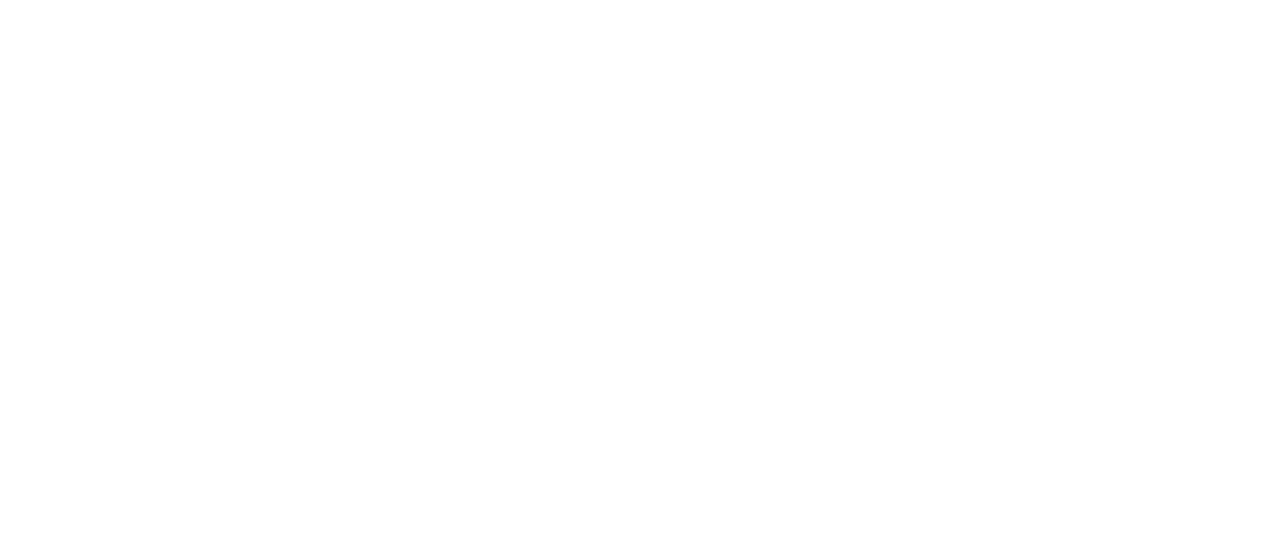
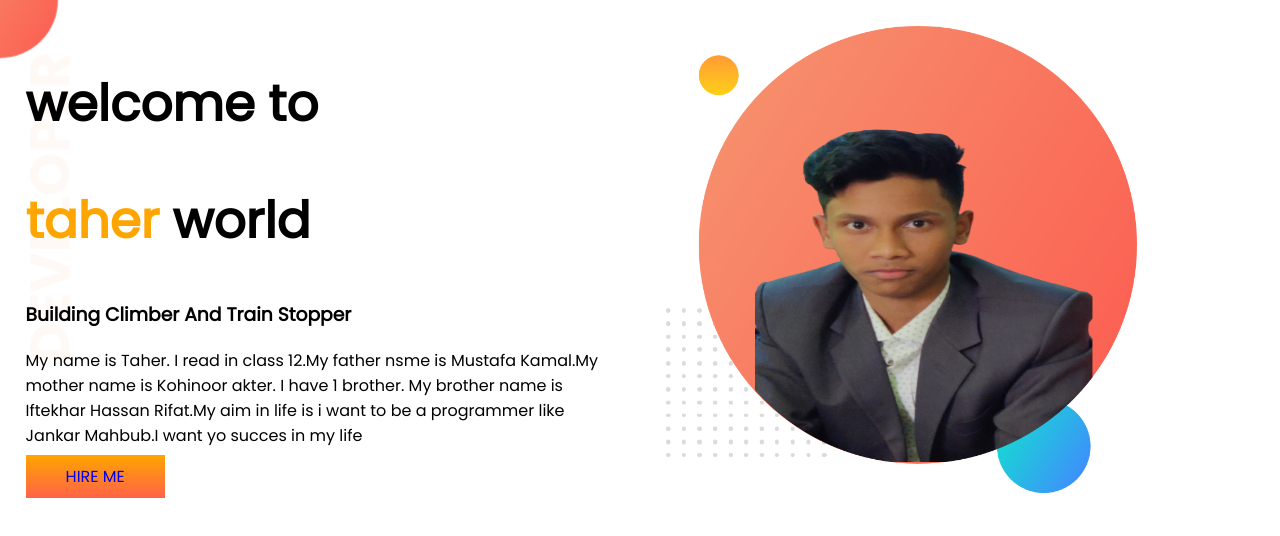
Before and after one commit to Abutaherrisat/Abu-Taher-portfolio, a plain HTML site: page index.html in a window 1280 px wide. Drawn offline with Linux system fonts and the light colour scheme.

Commit message:
top banner added

```diff
--- a/index.html
+++ b/index.html
@@ -5,9 +5,25 @@
     <meta http-equiv="X-UA-Compatible" content="IE=edge">
     <meta name="viewport" content="width=device-width, initial-scale=1.0">
     <title>Taher portfolio</title>
+    <link rel="preconnect" href="https://fonts.googleapis.com">
+<link rel="preconnect" href="https://fonts.gstatic.com" crossorigin>
+<link href="https://fonts.googleapis.com/css2?family=Poppins&display=swap" rel="stylesheet">
+
     <link rel="stylesheet" href="style.css">
 </head>
+     <section class="top-banner">
+        <div class="half-width">
+            <h1>welcome to</h1>
+            <h1><span class="color-change">taher</span> world</h1>
+            <h3>Building Climber And Train Stopper</h3>
+            <p>My name is Taher. I read in class 12.My father nsme is Mustafa Kamal.My mother name is Kohinoor akter. I have 1 brother. My brother name is Iftekhar Hassan Rifat.My aim in life is i want to be a programmer like Jankar Mahbub.I want yo succes in my life</p>
+            <a class="link-button"target="_blank" href="https://www.facebook.com/profile.php?id=100015179167735">HIRE ME</a>
+            </div>
+            <div class="half-width">
+            <img src="images/Taher-picture-with-bg.png.png" alt="">
 
+         </div>
+     </section>
 <body>
 
 </body>
--- a/style.css
+++ b/style.css
@@ -0,0 +1,29 @@
+body{
+    font-family: 'Poppins', sans-serif;
+    margin: 0;
+}
+h1{
+    font-size: 50px;
+}
+.color-change{
+    color:orange;
+}
+section{
+    display: flex;
+}
+.half-width{
+    width: 50%;
+    padding: 2%;
+}
+.half-width img{
+    width: 80%;
+}
+.link-button{
+    text-decoration: none;
+    background-image:linear-gradient(orange,tomato);
+    padding:10px 40px;
+}
+.top-banner{
+    background-image: url(images/top-banner.png);
+    background-repeat: no-repeat;
+}
```
Also changed, not shown: Risat.jpg (added), images/Taher-picture-with-bg.png.png (added), images/dream-bg.png (added), images/exp-bg.png (added), images/jhankar.png (added), images/jhankar2.png (added), images/my-bg.png (added), images/my-bg2.png (added), images/tony-picture-with-bg.png.png (added), images/tony.jpg (added), images/tony2-picture-with-bg.png.png (added), images/top-banner.png (added).
